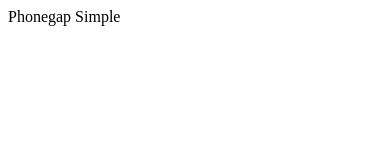
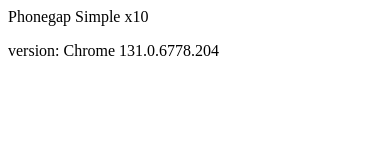
Before and after one commit to sjbecque/PhonegapSimple, a plain HTML site: page main.html in a window 390 px wide. Drawn offline with Linux system fonts and the light colour scheme; some packages are replaced by stand-ins of ours.

Commit message:
weinre script added

```diff
--- a/config.xml
+++ b/config.xml
@@ -19,5 +19,6 @@
   <icon src="img/batman_logo.png" />
   <gap:splash src="img/splash.png" />
   <gap:platform name="winphone" />
+  <gap:platform name="android" />
   <access origin="*" />
 </widget>
--- a/main.html
+++ b/main.html
@@ -3,13 +3,34 @@
 <head>
   <title>Phonegap Simple</title>
   <meta name="viewport" content="width=device-width, initial-scale=1">
+  <script type="text/javascript" src="http://10.2.0.58:8080/target/target-script-min.js#anonymous"></script>
+	<script src="/js/cordova.js"></script>
 </head>
 
 <body>
-  <div>Phonegap Simple</div>
-
-  <script>
-
-  </script>
+  <div id="div1">Phonegap Simple x10</div>
+  <p id="p1">x<p>
 </body>
 </html>
+
+<script type="text/javascript">
+	function sayswho(){
+    	var ua= navigator.userAgent,
+	    N= navigator.appName, tem,
+	    M= ua.match(/(opera|chrome|safari|firefox|msie|trident)\/?\s*([\d\.]+)/i) || [];
+    	M= M[2]? [M[1], M[2]]:[N, navigator.appVersion, '-?'];
+    	if(M && (tem= ua.match(/version\/([\.\d]+)/i))!= null) M[2]= tem[1];
+	    return M.join(' ');
+	}
+
+	window.onerror = function myErrorHandler(errorMsg, url, lineNumber) {
+		document.getElementById('div1').innerHTML += "<p>error: " + errorMsg + "</p>";
+		return false;
+	}
+
+  	window.onload=function(){
+		document.getElementById('p1').innerHTML = "version: " + sayswho()
+	}
+
+
+</script>
```
